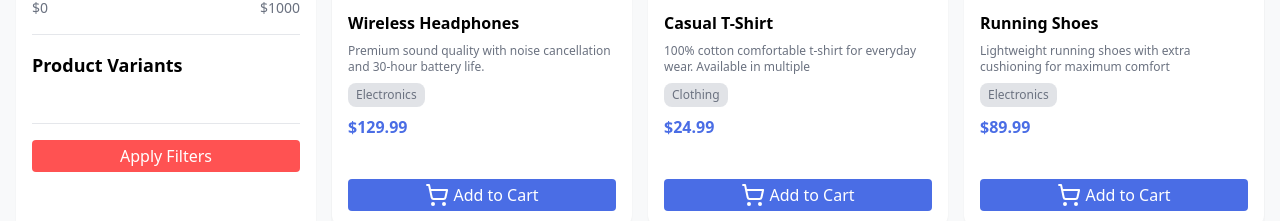
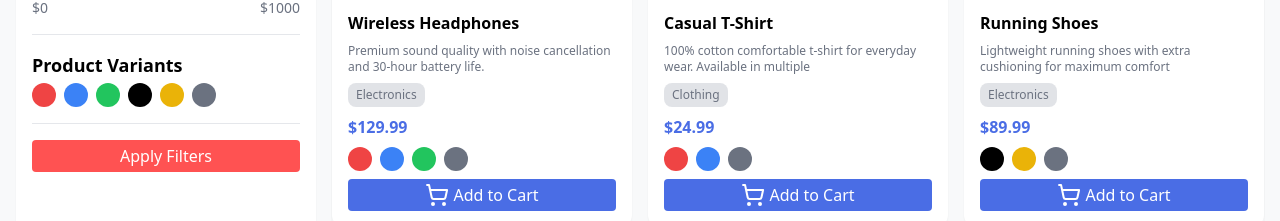
Before and after one commit to OnlineElite/alx_e-commerce_product_catalog, a Next.js app: page / in a window 1280 px wide. Shown: the part 363-584 px from the top of the page. Built offline with nearby package versions, Linux system fonts and the light colour scheme.

Commit message:
resolve bug in product variants filter logic

```diff
--- a/components/layouts/Sidebar.tsx
+++ b/components/layouts/Sidebar.tsx
@@ -4,6 +4,15 @@ import Button from "@/components/common/Button"
 
 const Sidebar: React.FC = () => {
   const [priceRange, setPriceRange] = useState(1000);
+
+  const colorClasses: Record<string, string> = {
+  red: "bg-red-500",
+  blue: "bg-blue-500",
+  green: "bg-green-500",
+  black: "bg-black",
+  yellow: "bg-yellow-500",
+  gray: "bg-gray-500",
+};
 
   const handlePriceRange = (value: string) => {
     setPriceRange(Number(value));
@@ -50,7 +59,7 @@ const Sidebar: React.FC = () => {
         <h3 className="text-lg font-bold mb-1">Product Variants</h3>
         <div className="flex flex-row  gap-2 flex-wrap">
           {productVariants.map((color, index) => (
-            <span key={index} className={color == "black"? `bg-${color} w-6 h-6 rounded-full` : `bg-${color}-500 w-6 h-6 rounded-full`}> </span>
+            <span key={index} className={`${colorClasses[color]} w-6 h-6 rounded-full`}> </span>
           ))}
         </div>
         <hr className="border-t border-gray-200 w_full mx-auto my-4" />
--- a/constants/index.ts
+++ b/constants/index.ts
@@ -57,7 +57,7 @@ export const products = [
         description : "Premium sound quality with noise cancellation and 30-hour battery life.",
         categorie : "Electronics",
         price : "129.99",
-        variants : ["red", "blue", "green", "black", "yellow", "gray"],
+        variants : ["red","black", "yellow"],
         image : "/assets/images/photo4.jpg",
     },
     {
@@ -66,7 +66,7 @@ export const products = [
         description : "Premium sound quality with noise cancellation and 30-hour battery life.",
         categorie : "Electronics",
         price : "129.99",
-        variants : ["red", "blue", "green", "black", "yellow", "gray"],
+        variants : ["red", "blue",  "gray"],
         image : "/assets/images/photo5.jpg",
     },
     {
@@ -75,7 +75,7 @@ export const products = [
         description : "Premium sound quality with noise cancellation and 30-hour battery life.",
         categorie : "Electronics",
         price : "129.99",
-        variants : ["red", "blue", "green", "black", "yellow", "gray"],
+        variants : ["red", "gray"],
         image : "/assets/images/photo6.jpg",
     },
 ]
--- a/tailwind.config.js
+++ b/tailwind.config.js
@@ -1,4 +1,4 @@
-import lineClamp from '@tailwindcss/line-clamp'
+
 /** @type {import('tailwindcss').Config} */
 module.exports = {
   content: [
@@ -16,5 +16,5 @@ module.exports = {
       }
     }
   },
-  plugins: [ lineClamp ],
+  plugins: [ ],
 }
```
